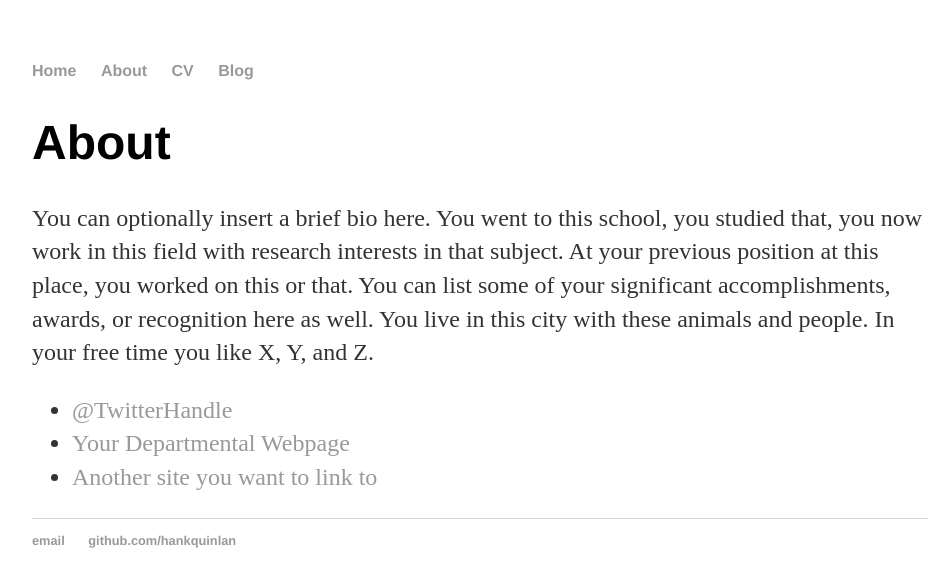
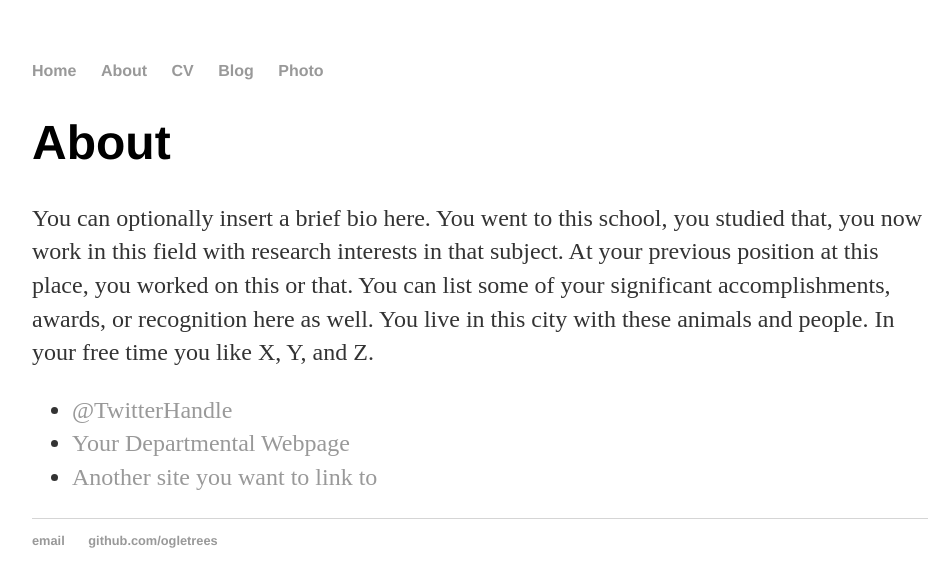
Before and after one commit to scottogletree/ogletrees.github.io, a Jekyll site: the page built from about/index.html, in a window 1280 px wide. Shown: the top 587 px of the page, without its empty margins (160-1112 px from the left). Built offline with Jekyll 4.4.1, drawn with Linux system fonts in a browser that asks for light colours.

Commit message:
Update default.html

```diff
--- a/_layouts/default.html
+++ b/_layouts/default.html
@@ -15,6 +15,7 @@
 <li><a href="/about">About</a></li>
 <li><a href="/cv">CV</a></li>
 <li><a href="/blog">Blog</a></li>
+<li><a href="#">Photo</a></li>
 </ul>
     </nav>
 <div class="container">
@@ -25,8 +26,8 @@
 
   <footer>
    <ul>
-   <li><a href="mailto:hankquinlanhub@gmail.com">email</a></li>
-   <li><a href="https://github.com/hankquinlan">github.com/hankquinlan</a></li>
+   <li><a href="mailto:hello@sogletree.com">email</a></li>
+   <li><a href="https://github.com/ogletrees">github.com/ogletrees</a></li>
    </ul>
   </footer>
   </body>
```
